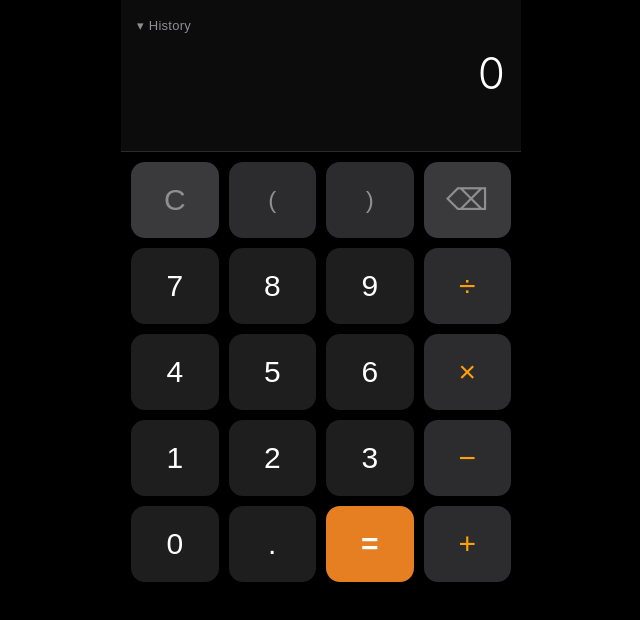
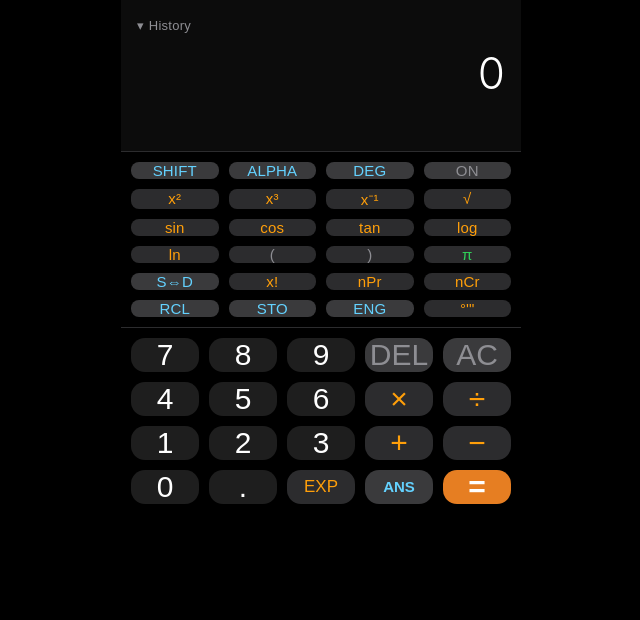
Before and after one commit to MarQQin/Calc, a plain HTML site: page index.html in a window 1280 px wide. Shown: the whole page, without its empty margins (319-959 px from the left). Drawn offline with Linux system fonts and the light colour scheme.

Commit message:
sin cos tan

```diff
--- a/app.js
+++ b/app.js
@@ -38,7 +38,6 @@ const OPERATORS = {
  * fn: (...args) -> number
  *
  * Phase 2 examples:
- *   sin: { args: 1, fn: (x) => Math.sin(state.degRad === 'deg' ? x * Math.PI / 180 : x) },
  *   cos: { args: 1, fn: (x) => Math.cos(state.degRad === 'deg' ? x * Math.PI / 180 : x) },
  *   tan: { args: 1, fn: (x) => Math.tan(state.degRad === 'deg' ? x * Math.PI / 180 : x) },
  *   log: { args: 1, fn: (x) => Math.log10(x) },
@@ -46,6 +45,9 @@ const OPERATORS = {
  *   sqrt:{ args: 1, fn: (x) => Math.sqrt(x) },
  */
 const FUNCTIONS = {
+  sin: { args: 1, fn: (x) => Math.sin(state.degRad === 'deg' ? x * Math.PI / 180 : x) },
+  cos: { args: 1, fn: (x) => Math.cos(state.degRad === 'deg' ? x * Math.PI / 180 : x) },
+  tan: { args: 1, fn: (x) => Math.tan(state.degRad === 'deg' ? x * Math.PI / 180 : x) },
 };
 
 /**
@@ -295,47 +297,85 @@ function pushHistory(expr, result) {
 // ============================================================
 // === BUTTON LAYOUT
 //
-// BUTTON_ROWS is the single source of truth for the keypad.
-// To add buttons: add entries to existing rows or add new rows.
-// The CSS grid column count is derived from the widest row.
+// TOP_ROWS:    6 rows × 4 cols — smaller scientific buttons
+// BOTTOM_ROWS: 4 rows × 5 cols — larger main buttons
 //
 // Button shape: { label, action, type }
 //   type: 'digit' | 'operator' | 'paren' | 'control' | 'equals'
-//         (Phase 2: 'fn' | 'constant' | 'mode')
+//         'fn' | 'constant' | 'mode'
 //   action: string appended to expr, OR special keyword:
-//           'clear' | 'backspace' | 'evaluate'
+//           'clear' | 'backspace' | 'evaluate' | 'noop'
 // ============================================================
 
-const BUTTON_ROWS = [
+// Top panel — 6 rows × 4 columns of smaller scientific buttons
+const TOP_ROWS = [
   [
-    { label: 'C',  action: 'clear',     type: 'control'  },
-    { label: '(',  action: '(',         type: 'paren'    },
-    { label: ')',  action: ')',         type: 'paren'    },
-    { label: '⌫',  action: 'backspace', type: 'control'  },
+    { label: 'SHIFT', action: 'noop',  type: 'mode'     },
+    { label: 'ALPHA', action: 'noop',  type: 'mode'     },
+    { label: 'DEG',  action: 'toggleDegRad',  type: 'mode'     },
+    { label: 'ON',    action: 'clear', type: 'control'  },
   ],
   [
-    { label: '7',  action: '7',         type: 'digit'    },
-    { label: '8',  action: '8',         type: 'digit'    },
-    { label: '9',  action: '9',         type: 'digit'    },
-    { label: '÷',  action: '/',         type: 'operator' },
+    { label: 'x²',   action: 'noop',  type: 'fn'       },
+    { label: 'x³',   action: 'noop',  type: 'fn'       },
+    { label: 'x⁻¹',  action: 'noop',  type: 'fn'       },
+    { label: '√',    action: 'noop',  type: 'fn'       },
   ],
   [
-    { label: '4',  action: '4',         type: 'digit'    },
-    { label: '5',  action: '5',         type: 'digit'    },
-    { label: '6',  action: '6',         type: 'digit'    },
-    { label: '×',  action: '*',         type: 'operator' },
+    { label: 'sin',  action: 'sin(',  type: 'fn'       },
+    { label: 'cos',  action: 'cos(',  type: 'fn'       },
+    { label: 'tan',  action: 'tan(',  type: 'fn'       },
+    { label: 'log',  action: 'noop',  type: 'fn'       },
   ],
   [
-    { label: '1',  action: '1',         type: 'digit'    },
-    { label: '2',  action: '2',         type: 'digit'    },
-    { label: '3',  action: '3',         type: 'digit'    },
-    { label: '−',  action: '-',         type: 'operator' },
+    { label: 'ln',   action: 'noop',  type: 'fn'       },
+    { label: '(',    action: '(',     type: 'paren'    },
+    { label: ')',    action: ')',     type: 'paren'    },
+    { label: 'π',    action: 'noop',  type: 'constant' },
   ],
   [
-    { label: '0',  action: '0',         type: 'digit'    },
-    { label: '.',  action: '.',         type: 'digit'    },
-    { label: '=',  action: 'evaluate',  type: 'equals'   },
-    { label: '+',  action: '+',         type: 'operator' },
+    { label: 'S⇔D',  action: 'noop',  type: 'mode'     },
+    { label: 'x!',   action: 'noop',  type: 'fn'       },
+    { label: 'nPr',  action: 'noop',  type: 'fn'       },
+    { label: 'nCr',  action: 'noop',  type: 'fn'       },
+  ],
+  [
+    { label: 'RCL',  action: 'noop',  type: 'mode'     },
+    { label: 'STO',  action: 'noop',  type: 'mode'     },
+    { label: 'ENG',  action: 'noop',  type: 'mode'     },
+    { label: '°\'"', action: 'noop',  type: 'fn'       },
+  ],
+];
+
+// Bottom panel — 4 rows × 5 columns of larger main buttons
+const BOTTOM_ROWS = [
+  [
+    { label: '7',   action: '7',        type: 'digit'    },
+    { label: '8',   action: '8',        type: 'digit'    },
+    { label: '9',   action: '9',        type: 'digit'    },
+    { label: 'DEL', action: 'backspace', type: 'control'  },
+    { label: 'AC',  action: 'clear',    type: 'control'  },
+  ],
+  [
+    { label: '4',   action: '4',        type: 'digit'    },
+    { label: '5',   action: '5',        type: 'digit'    },
+    { label: '6',   action: '6',        type: 'digit'    },
+    { label: '×',   action: '*',        type: 'operator' },
+    { label: '÷',   action: '/',        type: 'operator' },
+  ],
+  [
+    { label: '1',   action: '1',        type: 'digit'    },
+    { label: '2',   action: '2',        type: 'digit'    },
+    { label: '3',   action: '3',        type: 'digit'    },
+    { label: '+',   action: '+',        type: 'operator' },
+    { label: '−',   action: '-',        type: 'operator' },
+  ],
+  [
+    { label: '0',   action: '0',        type: 'digit'    },
+    { label: '.',   action: '.',        type: 'digit'    },
+    { label: 'EXP', action: 'noop',     type: 'fn'       },
+    { label: 'ANS', action: 'noop',     type: 'mode'     },
+    { label: '=',   action: 'evaluate', type: 'equals'   },
   ],
 ];
 
@@ -346,25 +386,28 @@ const BUTTON_ROWS = [
 
 const $ = (id) => document.getElementById(id);
 
-/** Render all buttons from BUTTON_ROWS into the keypad grid. */
-function renderButtons() {
-  const keypad = $('keypad');
-  keypad.innerHTML = '';
-
-  const cols = Math.max(...BUTTON_ROWS.map((row) => row.length));
-  keypad.style.setProperty('--cols', cols);
-
-  for (const row of BUTTON_ROWS) {
+/** Populate a grid element from a rows array. */
+function renderGrid(containerEl, rows) {
+  containerEl.innerHTML = '';
+  const cols = Math.max(...rows.map((row) => row.length));
+  containerEl.style.setProperty('--cols', cols);
+  for (const row of rows) {
     for (const btn of row) {
       const el = document.createElement('button');
-      el.className  = `btn btn--${btn.type}`;
+      el.className   = `btn btn--${btn.type}`;
       el.textContent = btn.label;
       el.dataset.action = btn.action;
       el.setAttribute('aria-label', btn.label);
       el.addEventListener('click', onButtonClick, { passive: true });
-      keypad.appendChild(el);
+      containerEl.appendChild(el);
     }
   }
+}
+
+/** Render top (scientific) and bottom (main) keypads. */
+function renderButtons() {
+  renderGrid($('keypadTop'),    TOP_ROWS);
+  renderGrid($('keypadBottom'), BOTTOM_ROWS);
 }
 
 /** Sync the display DOM to current state. */
@@ -439,13 +482,21 @@ function setHistoryOpen(open) {
  * Attempt a silent live evaluation preview.
  * Errors are suppressed — the user is likely mid-expression.
  */
+/** Auto-close unclosed parentheses so `sin(90` becomes `sin(90)`. */
+function autoCloseParens(expr) {
+  const opens = (expr.match(/\(/g) || []).length;
+  const closes = (expr.match(/\)/g) || []).length;
+  return expr + ')'.repeat(Math.max(0, opens - closes));
+}
+
 function computeLiveResult() {
   state.liveResult = '';
   state.error      = '';
   const expr = state.expr.trim();
   if (!expr) return;
   try {
-    const result    = evaluate(expr);
+    const closed    = autoCloseParens(expr);
+    const result    = evaluate(closed);
     const formatted = formatResult(result);
     // Don't echo the same value (happens right after '=' is pressed)
     if (formatted !== state.expr) {
@@ -481,7 +532,8 @@ function handleAction(action) {
     case 'evaluate': {
       if (!state.expr.trim()) break;
       try {
-        const result    = evaluate(state.expr);
+        const closed    = autoCloseParens(state.expr);
+        const result    = evaluate(closed);
         const formatted = formatResult(result);
         pushHistory(state.expr, formatted);
         if (state.historyOpen) updateHistoryPanel();
@@ -494,6 +546,17 @@ function handleAction(action) {
       }
       break;
     }
+
+    case 'toggleDegRad':
+      state.degRad = state.degRad === 'deg' ? 'rad' : 'deg';
+      // Update the MODE button label to reflect current angle unit
+      const modeBtn = document.querySelector('[data-action="toggleDegRad"]');
+      if (modeBtn) modeBtn.textContent = state.degRad.toUpperCase();
+      computeLiveResult();
+      break;
+
+    case 'noop':
+      break; // placeholder — no-op for unimplemented buttons
 
     default:
       // Append operator / digit / parenthesis to expression
--- a/index.html
+++ b/index.html
@@ -19,22 +19,25 @@
 <body>
   <div id="app">
 
-    <!-- ── Display ───────────────────────────────────────── -->
+    <!-- Display -->
     <div class="display">
       <button class="display__history-btn" id="historyToggle" aria-label="Toggle history">
-        <span id="historyArrow">▾</span> History
+        <span id="historyArrow">&#9662;</span> History
       </button>
       <div class="display__expr"   id="exprDisplay"   aria-live="polite" aria-label="Expression"></div>
       <div class="display__result" id="resultDisplay" aria-live="polite" aria-label="Result"></div>
     </div>
 
-    <!-- ── History panel (collapsed by default) ──────────── -->
+    <!-- History panel -->
     <div class="history-panel" id="historyPanel" aria-label="Calculation history">
       <ul class="history-list" id="historyList"></ul>
     </div>
 
-    <!-- ── Keypad (buttons injected by app.js) ───────────── -->
-    <div class="keypad" id="keypad" role="group" aria-label="Calculator keys"></div>
+    <!-- Keypad -->
+    <div class="keypad-wrapper">
+      <div class="keypad keypad--top"    id="keypadTop"    role="group" aria-label="Scientific keys"></div>
+      <div class="keypad keypad--bottom" id="keypadBottom" role="group" aria-label="Main keys"></div>
+    </div>
 
   </div>
 
--- a/style.css
+++ b/style.css
@@ -176,18 +176,35 @@ body {
   flex-shrink: 0;
 }
 
-/* ── Keypad grid ─────────────────────────────────────────── */
+/* ── Keypad wrapper ──────────────────────────────────────── */
+.keypad-wrapper {
+  flex: 1 1 0;
+  display: flex;
+  flex-direction: column;
+  overflow: hidden;
+}
+
+/* ── Keypad grid (shared) ────────────────────────────────── */
 /*
- * --cols is set dynamically by JS based on the widest BUTTON_ROW.
- * Adding more columns later only requires updating the data array.
+ * --cols is set dynamically by JS based on the widest row.
  */
 .keypad {
-  flex: 1 1 0;
   display: grid;
   grid-template-columns: repeat(var(--cols, 4), 1fr);
   gap: var(--gap);
   padding: var(--gap);
-  align-content: stretch;   /* rows stretch to fill available height */
+  align-content: stretch;
+}
+
+/* Top panel — smaller buttons, gets less height */
+.keypad--top {
+  flex: 2 1 0;
+  border-bottom: 1px solid var(--clr-divider);
+}
+
+/* Bottom panel — larger buttons, gets more height */
+.keypad--bottom {
+  flex: 3 1 0;
 }
 
 /* ── Buttons ─────────────────────────────────────────────── */
@@ -200,11 +217,18 @@ body {
   font-size: clamp(20px, 5.5vw, 30px);
   font-weight: 400;
   cursor: pointer;
-  min-height: var(--btn-min-h);
   outline: none;
   color: var(--clr-text);
   touch-action: manipulation;   /* eliminates 300 ms tap delay */
   transition: filter 0.08s, transform 0.07s;
+}
+
+/* Smaller font + tighter radius for the top scientific panel */
+.keypad--top .btn {
+  font-size: clamp(11px, 3vw, 15px);
+  border-radius: 8px;
+  font-weight: 500;
+  letter-spacing: 0.01em;
 }
 
 .btn:active {
```
Also changed, not shown: 1 other file.
